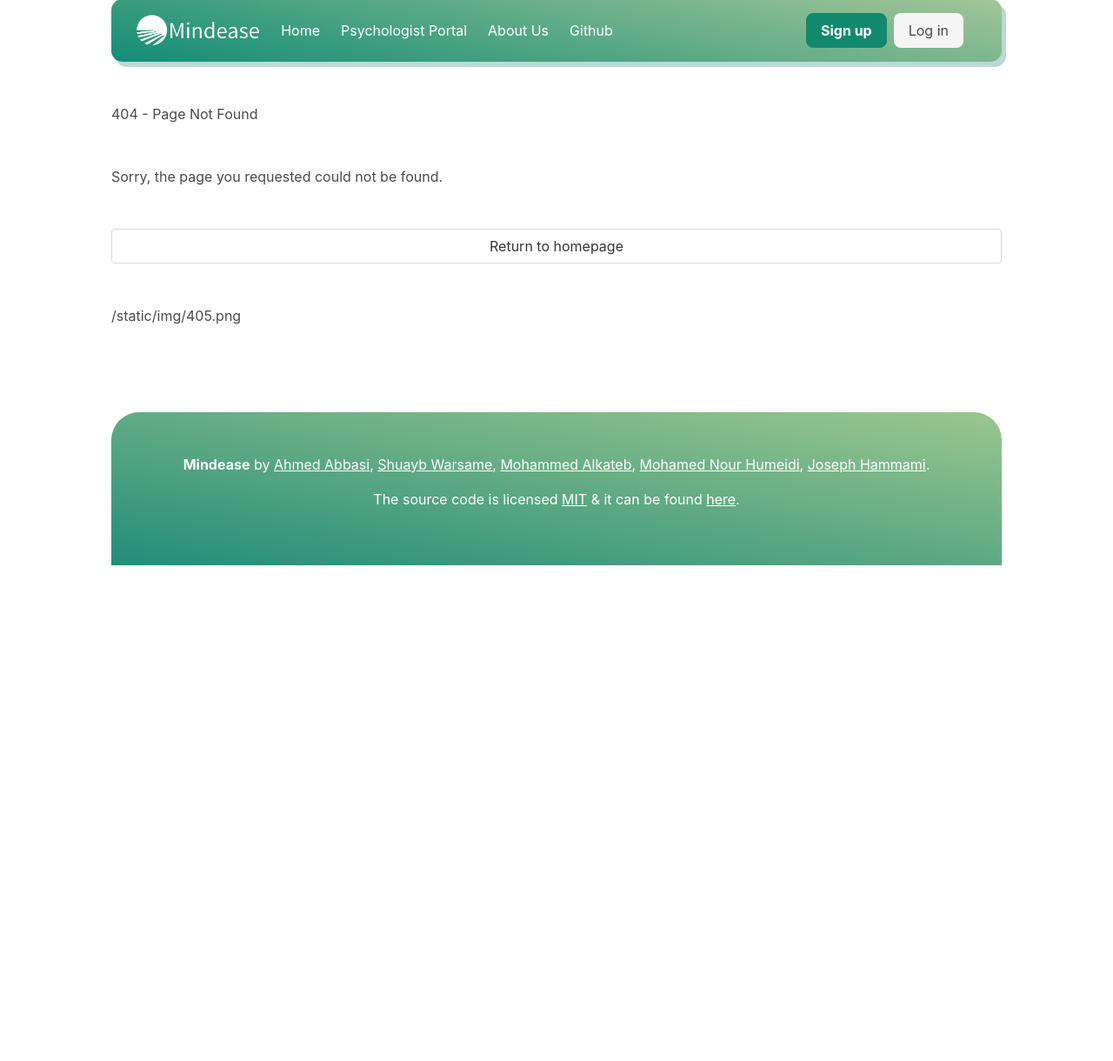
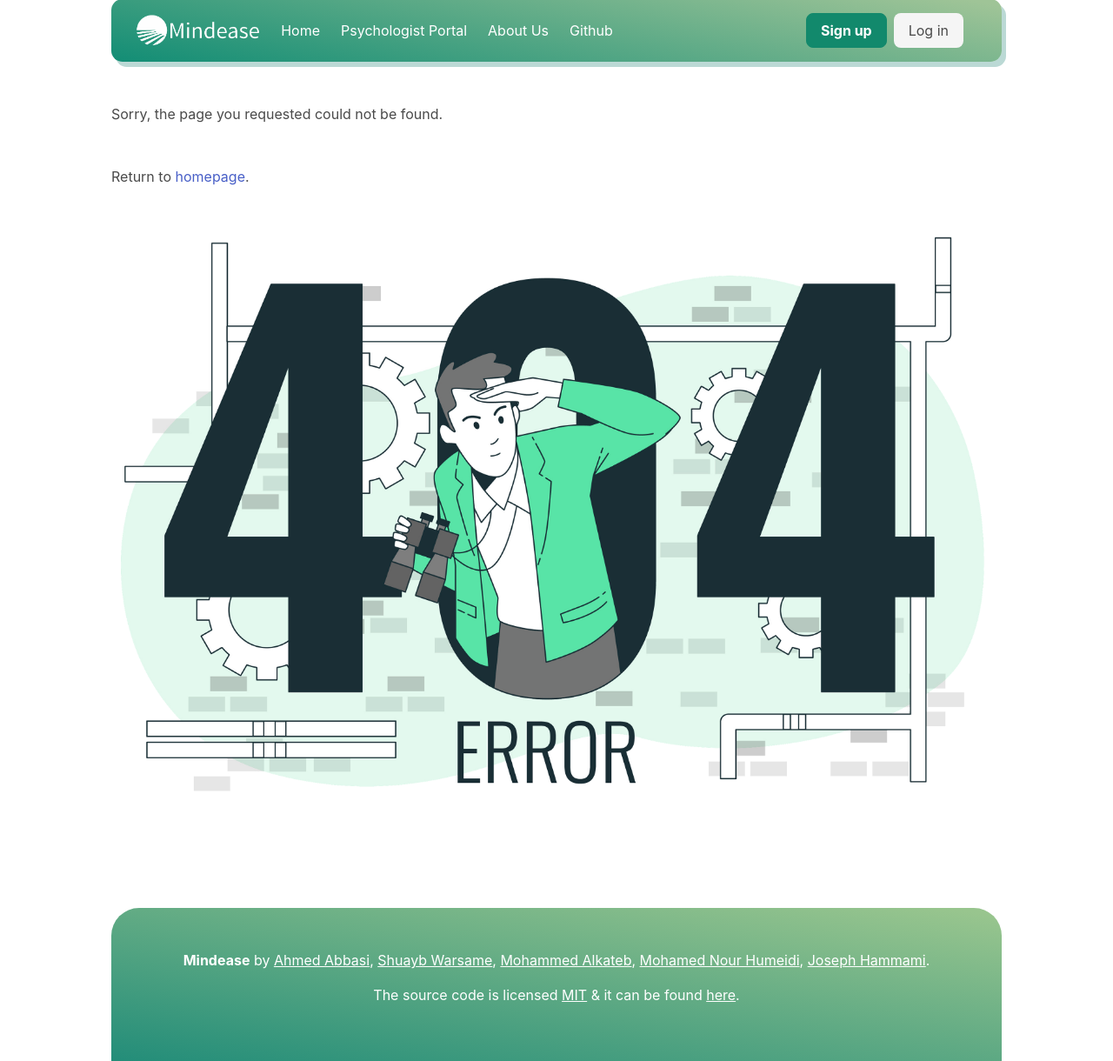
Before and after one commit to alcompilor/mindease, a Flask app: template templates/404.html in a window 1280 px wide. Shown: the part 27-1247 px from the top of the page at 87% size. Before the commit the page ends 677 px from the top, so only its background shows below. Run offline with Flask 2, Linux system fonts and the light colour scheme; the template is opened without the code that fills it, so the values that code supplies are empty; parts of the project's set-up code (start-up, migrations or seed data) failed here and were passed over; some libraries are stand-ins or nearby versions.

Commit message:
minor adjustments

```diff
--- a/templates/404.html
+++ b/templates/404.html
@@ -1,13 +1,10 @@
 {% extends 'layout.html' %} {% block content %}
 <div id="home">
   {% include 'navbar.html' %}
-
     <title>404 - Page not found | Mindease</title>
-    <h1>404 - Page Not Found</h1>
-    <p>Sorry, the page you requested could not be found.</p>
-    <a href="index.html" class="button" target="_self">Return to homepage</a>
-    {{ url_for('static', filename='img/405.png') }}
-
+    <h1>Sorry, the page you requested could not be found.</h1>
+    <p>Return to  <a href="index.html">homepage</a>.</p>
+    <img src="{{ url_for('static', filename='img/405.png') }}" alt="404 Error">
 {% include 'footer.html' %}
 </div>
 {% endblock %}
```
